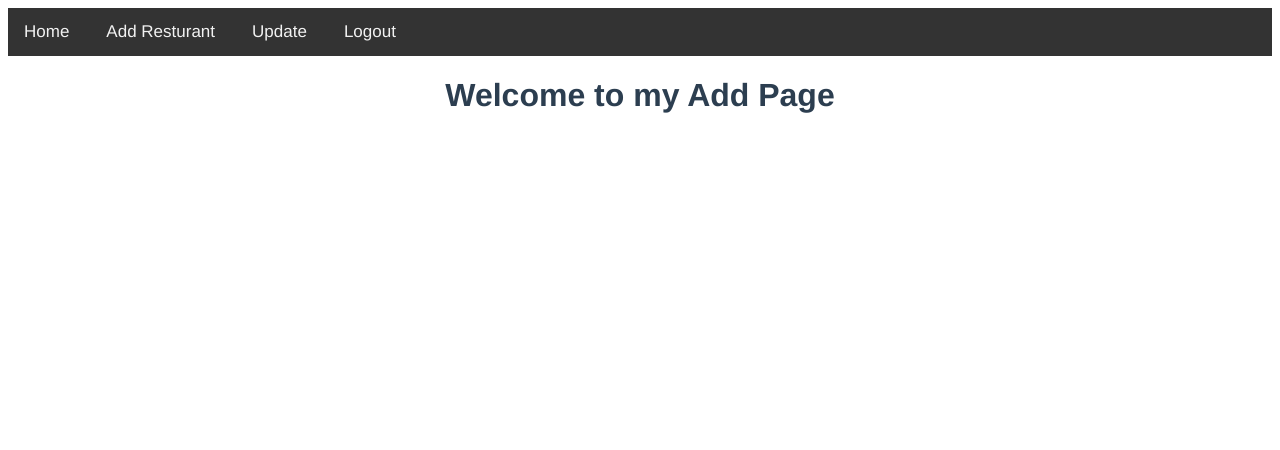
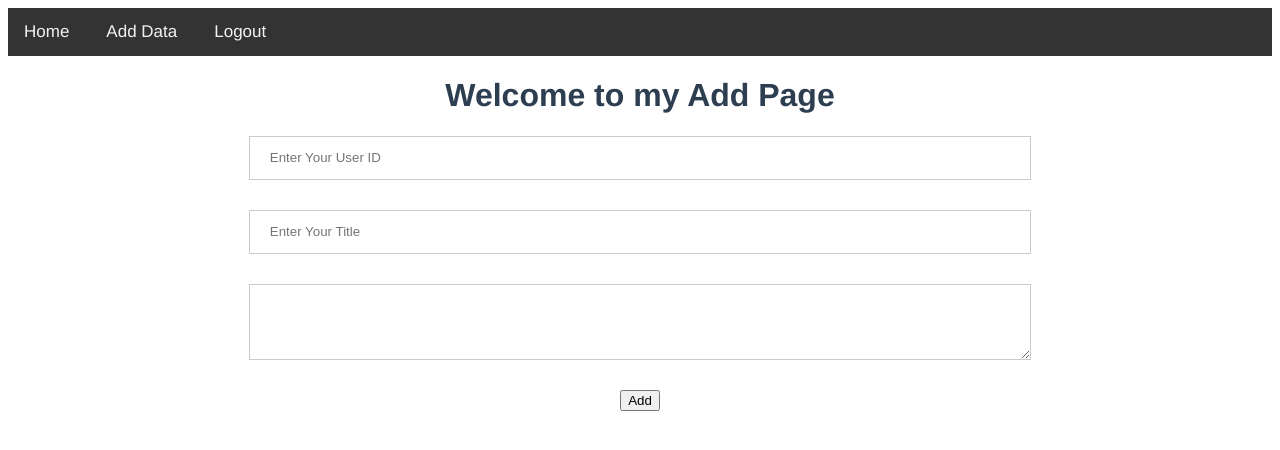
Before and after one commit to TamannaAfroz2666/travel-agency-project, a Vue app: page /add in a window 1280 px wide. Shown: the top 450 px of the page. Built offline with nearby package versions, Linux system fonts and the light colour scheme.

Commit message:
update and delete complete

```diff
--- a/src/App.vue
+++ b/src/App.vue
@@ -50,9 +50,10 @@ export default {
       font-weight: 700;
     }
     .table-body td button {
-      background-color: plum;
+      background-color: #c82333;
+      color: white;
     }
-    .update input {
+    .update input, .add input {
         width: 60%;
         height: 40px;
         padding-left: 20px;
@@ -63,7 +64,7 @@ export default {
         border: 1px solid #ccc;
 
     }
-    .update textarea {
+    .update textarea, .add textarea {
       width: 60%;
         height: 70px;
         padding-left: 20px;
@@ -82,9 +83,25 @@ export default {
       background-color: aquamarine;
     }
 
-    .button {
+    .action {
+      width: 70px;
+      margin-left: 5px;
+      padding-top: 3px;
       text-decoration: none;
+      font-weight: 700;
+      font-size: 16px;
+      background-color: #007bff;
+      color: white;
 
+
+    }
+    .action-main{
+      display: flex;
+      column-gap: 10px;
+    }
+    .action-main button{
+      font-size: 16px;
+      font-weight: 700;
 
     }
 
--- a/src/components/Add.vue
+++ b/src/components/Add.vue
@@ -2,18 +2,60 @@
     <Header />
     <div>
         <h1>Welcome to my Add Page</h1>
+
     </div>
+   <div class="">
+    <form class="add-form" action="">
+        <div class="add">
+        <!-- <input type="number" name="name" v-model=" resturant.name" placeholder="Enter Your Id Number"> -->
+        <input type="number" name="number" v-model=" resturant.number" placeholder="Enter Your User ID">
+        <input type="text" name="title" v-model=" resturant.title" placeholder="Enter Your Title">
+        <textarea name="description" class="form-control" rows="10" cols="50" type="text" v-model=" resturant.description"></textarea>
+        <button type="button" v-on:click="addResturant">Add</button>
+        <!-- <p class="btn add">
+             <button><router-link class="button" to="/">Submit</router-link></button>
+        </p> -->
+    </div>
+    </form>
+   </div>
 </template>
 <script>
 
 
 import Header from './Header.vue'
+import axios from 'axios';
 
 
     export default {
     name: "AddPage",
     component: {
         Header
+    },
+    data(){
+        return {
+            resturant: {
+                // name: '',
+                number: '',
+                title:'',
+                description:''
+            }
+        }
+    },
+    methods: {
+        async addResturant(){
+            console.warn(this.resturant);
+            const result = await axios.post("https://jsonplaceholder.typicode.com/posts",{
+                title:this.resturant.title,
+                description:this.resturant.description,
+                number:this.resturant.number,
+
+            });
+            if(result.status == 201){
+                this.$router.push({name:'HomePage'});
+            }
+
+            console.warn("result is: ", result)
+        }
     }
     // mounted() {
     //     if(!user){
--- a/src/components/Header.vue
+++ b/src/components/Header.vue
@@ -3,8 +3,8 @@
 
     <div class="nav">
         <router-link to="/">Home</router-link>
-    <router-link to="/add">Add Resturant</router-link>
-    <router-link to="/update">Update</router-link>
+    <router-link to="/add">Add Data</router-link>
+    <!-- <router-link to="/update">Update</router-link> -->
     <a v-on:click="logout" href="#">Logout</a>
     </div>
 </template>
--- a/src/components/HomePage.vue
+++ b/src/components/HomePage.vue
@@ -8,50 +8,61 @@
         <td>User ID</td>
         <td>Title</td>
         <td>Body</td>
-                <td>Update</td>
-                <td>Delete</td>
+        <td>Action</td>
+        <!-- <td>Delete</td> -->
       </tr>
       <tr class="table-body" v-for="item in FlightDetail.slice(1, 10)" :key="item.id">
-
-                <td>{{item.id}} </td>
-                <td>{{item.userId}}</td>
-                <td>{{item.title}}</td>
-                <td>{{item.body}}  </td>
-                <td><button>Update</button></td>
-                <td><button>Delete</button></td>
-
-
-
+        <td>{{ item.id }}</td>
+        <td>{{ item.userId }}</td>
+        <td>{{ item.title }}</td>
+        <td>{{ item.body }}</td>
+        <td class="action-main"><router-link :to="'/update/' + item.id"  class="action">Edit</router-link>
+        <button type="button" v-on:click="deleteUser(item.id)">Delete</button></td>
       </tr>
     </table>
   </div>
 </template>
 <script>
-
-
-import Header from './Header.vue'
-import axios from 'axios';
-
+import Header from "./Header.vue";
+import axios from "axios";
 
 export default {
   name: "HomePage",
-        data(){
-            return{
-                name:'',
-                FlightDetail:[],
-            }
+  data() {
+    return {
+      name: "",
+      FlightDetail: [],
+    };
   },
 
   component: {
-        Header
+    Header,
   },
-    async mounted() {
+  methods:{
+    async deleteUser(id){
+      // console.warn(id)
+      let result = await axios.delete("https://jsonplaceholder.typicode.com/posts/"+id);
+      console.warn(result)
+      if(result.status== 200)
+      {
+        this.loadData();
+      }
 
+    },
+    async loadData(){
+      console.log('load data call');
       let result = await axios.get("https://jsonplaceholder.typicode.com/posts");
     console.warn(result);
     this.FlightDetail = result.data;
+
+    }
+
+  },
+  async mounted() {
+    this.loadData();
+
   },
 
-    components: { Header }
-}
+  components: { Header },
+};
 </script>
--- a/src/components/Login.vue
+++ b/src/components/Login.vue
@@ -1,14 +1,17 @@
 <template>
   <!-- <h1>This Is Login Page</h1> -->
   <div>
-    <img class="logo" src="../assets/download.png" alt=""/>
+    <img class="logo" src="../assets/download.png" alt="" />
     <h1>Login Here</h1>
     <!-- <h3>{{name}}</h3> -->
   </div>
   <div class="login">
-
-    <input type="email" v-model="email" placeholder="Enter Your Email">
-    <input type="password" v-model="password" placeholder="Enter Your Password">
+    <input type="email" v-model="email" placeholder="Enter Your Email" />
+    <input
+      type="password"
+      v-model="password"
+      placeholder="Enter Your Password"
+    />
     <button v-on:click="login">Login</button>
     <p>
       <router-link to="/sing-up">Go Register</router-link>
@@ -16,27 +19,28 @@
   </div>
 </template>
 <script>
-    import axios from 'axios';
-    export default{
-        name: 'LoginPage',
-        data(){
-            return{
-                email:'',
-                password:''
-            }
+import axios from "axios";
+export default {
+  name: "LoginPage",
+  data() {
+    return {
+      email: "",
+      password: "",
+    };
   },
   methods: {
-            async login(){
+    async login() {
       //API fetch
-                let result = await axios.get(`http://localhost:3000/user?email=${this.email}&password=${this.password}`
-                    )
-                    if(result.status == 200 && result.data.length>0){
-                    alert('Login Done');
-                    this.$router.push({name:'HomePage'})
+      let result = await axios.get(
+        `http://localhost:3000/user?email=${this.email}&password=${this.password}`
+      );
+      if (result.status == 200 && result.data.length > 0) {
+        alert("Login Done");
+        localStorage.setItem('user-info', JSON.stringify(result.data));
+        this.$router.push({ name: "HomePage" });
       }
       console.warn(result);
-            }
     },
-
-    }
+  },
+};
 </script>
--- a/src/components/Update.vue
+++ b/src/components/Update.vue
@@ -1,66 +1,86 @@
 <template>
 <div>
-        <img class="logo" src="../assets/download.png" alt=""/>
+    <img class="logo" src="../assets/download.png" alt="" />
     <h1>Update Your Information Here</h1>
     <!-- <h3>{{name}}</h3> -->
 </div>
-    <form class="update-form" action="">
-        <div class="update">
-        <input type="text" v-model="name" placeholder="Enter Your Name">
-        <input type="text" v-model="text" placeholder="Enter Your User ID">
-        <input type="text" v-model="title" placeholder="Enter Your Title">
-        <textarea class="form-control" rows="10" cols="50" type="text" v-model="description"></textarea>
-        <!-- <button v-on:click="singUp">Submit</button> -->
-        <p class="btn">
+<form class="add-form" action="">
+    <div class="add">
+        <!-- <input type="number" name="name" v-model=" resturant.name" placeholder="Enter Your Id Number"> -->
+        <input type="number" name="userId" v-model="user.userId" placeholder="Enter Your User ID" />
+        <input type="text" name="title" v-model="user.title" placeholder="Enter Your Title" />
+        <textarea name="body" class="form-control" rows="10" cols="50" type="text" v-model="user.body"></textarea>
+        <button type="button" v-on:click="updateUser">Update</button>
+        <!-- <p class="btn add">
              <button><router-link class="button" to="/">Submit</router-link></button>
-        </p>
+        </p> -->
     </div>
 </form>
 </template>
 
+
 <script>
-        import axios from 'axios'
+
+
+    import Header from './Header.vue'
+    import axios from "axios";
 
     export default {
-            name : 'SingUp',
-            data()
-            {
-                return{
-                    name: '',
-                    email: '',
-                    password: ''
-                }
+        name: "UpdatePage",
+        component: {
+            Header
         },
-            methods: {
-               async singUp()
-                {
-                    let result = await axios.post("http://localhost:3000/user",{
-                        email:this.email,
-                        password:this.password,
-                        name:this.name
+        data() {
+            return {
+                user: {
+                    // name: '',
+                    userId: "",
+                    title: "",
+                    body: "",
+                },
+            };
+        },
+        methods:{
+            async updateUser(){
+            console.warn(this.user);
+            const result = await axios.put("https://jsonplaceholder.typicode.com/posts/"+this.$route.params.id,{
+                title:this.user.title,
+                userId:this.user.userId,
+                body:this.user.body,
 
             });
+            console.log('result = ', result);
+            if(result.status == 200){
+                this.$router.push({name:'HomePage'});
+            }
 
-                    console.warn(result);
-                    if(result.status == 201){
-                        alert('Sing Up Done');
-                        this.$router.push({name:'Login'})
+            console.warn("result is: ", result)
         }
-                }
+
         },
 
+       async mounted() {
+            let user = localStorage.getItem('user-info');
+            console.log('user = ', user);
+            if (!user) {
+                this.$router.push({
+                    name: "SingUp"
+                })
 
-        };
+            }
+            const result =  await axios .get('https://jsonplaceholder.typicode.com/posts/'+this.$route.params.id )
+            // console.warn(this.$route.params.id)
+            console.warn(result.data);
+            this.user = result.data
 
+        },
+        // components: { Header }
+    }
 </script>
 
 <style>
 
 </style>
-
-
-
-
 
 <!-- <template>
     <Header />
@@ -68,11 +88,10 @@
         <h1>Welcome to my Update</h1>
     </div>
 </template>
+
 <script>
 
-
 import Header from './Header.vue'
-
 
     export default {
     name: "UpdatePage",
--- a/src/routers.js
+++ b/src/routers.js
@@ -29,7 +29,7 @@ const routes = [
     {
         name:'Update',
         component:Update,
-        path:'/update'
+        path:'/update/:id'
     },
 ];
 const router = createRouter({
```
Lines whose indentation alone changed are shown as unchanged.
